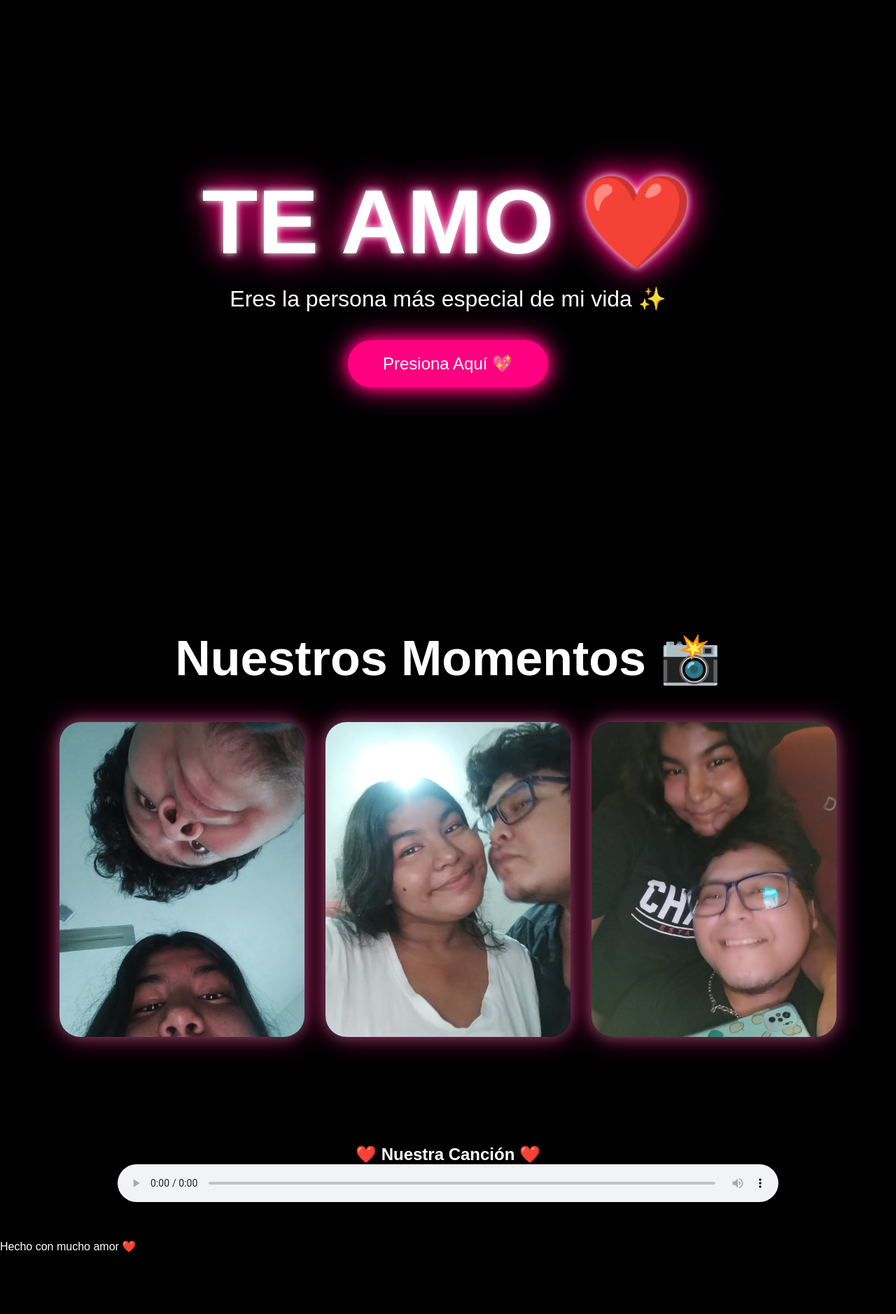
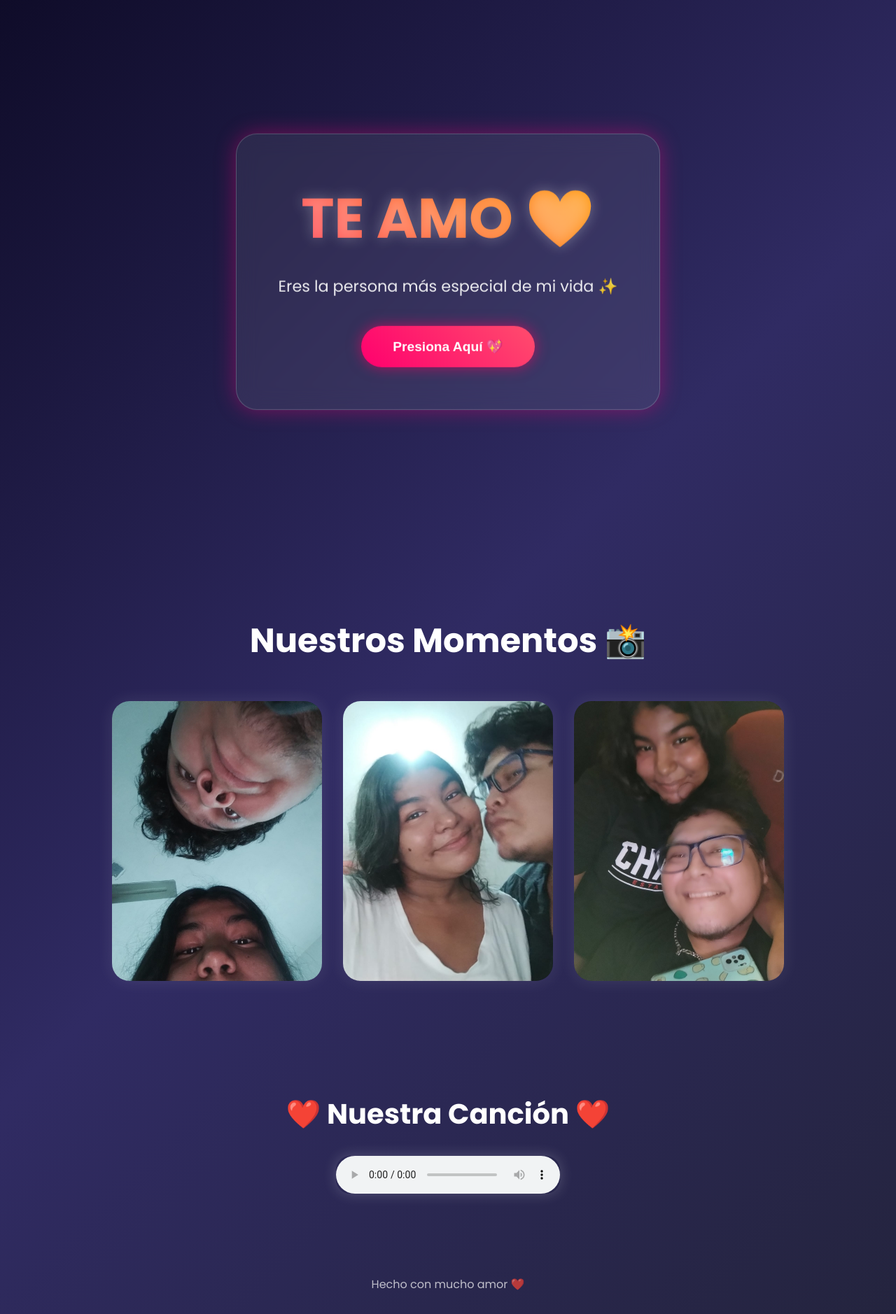
Before and after one commit to id21130110se2/amor, a PHP site: page / in a window 1280 px wide. Shown: the whole page at 70% size. Before the commit the page ends 1790 px from the top, so only its background shows below. Run offline with PHP 8.4, Linux system fonts and the light colour scheme.

Commit message:
Update style.css

```diff
--- a/style.css
+++ b/style.css
@@ -2,169 +2,201 @@
     margin:0;
     padding:0;
     box-sizing:border-box;
-    font-family:Arial, Helvetica, sans-serif;
 }
 
 body{
+
+    font-family:'Poppins',sans-serif;
+
+    background:
+    linear-gradient(
+    135deg,
+    #0f0c29,
+    #302b63,
+    #24243e);
+
     overflow-x:hidden;
-    background:#000;
+
     color:white;
 }
 
-/* Fondo */
+/* HERO */
 
-.background{
-    position:fixed;
+.hero{
+
     width:100%;
-    height:100vh;
+    min-height:100vh;
+
+    display:flex;
+    justify-content:center;
+    align-items:center;
+
+    padding:40px;
+}
+
+/* GLASS EFFECT */
+
+.glass{
+
+    background:rgba(255,255,255,0.08);
+
+    border:1px solid rgba(255,255,255,0.2);
+
+    backdrop-filter:blur(15px);
+
+    padding:60px;
+
+    border-radius:30px;
+
+    text-align:center;
+
+    box-shadow:
+    0 0 30px rgba(255,0,128,0.4);
+
+    animation:float 4s ease-in-out infinite;
+}
+
+/* TITULO */
+
+.title{
+
+    font-size:5rem;
+
+    font-weight:700;
 
     background:
     linear-gradient(
-        45deg,
-        #ff0080,
-        #7928ca,
-        #00c6ff
-    );
+    45deg,
+    #ff4d6d,
+    #ff9e00);
 
-    background-size:400% 400%;
+    -webkit-background-clip:text;
 
-    animation:bgAnimation 10s infinite alternate;
+    -webkit-text-fill-color:transparent;
 
-    z-index:-3;
+    text-shadow:
+    0 0 20px rgba(255,255,255,0.3);
+
+    margin-bottom:20px;
 }
 
-@keyframes bgAnimation{
+/* SUB */
 
-    0%{
-        background-position:0% 50%;
-    }
+.subtitle{
 
-    100%{
-        background-position:100% 50%;
-    }
+    font-size:1.4rem;
 
+    opacity:0.9;
+
+    margin-bottom:40px;
 }
 
-/* Hero */
-
-.hero{
-    height:100vh;
-
-    display:flex;
-    flex-direction:column;
-
-    justify-content:center;
-    align-items:center;
-
-    text-align:center;
-
-    padding:20px;
-}
-
-.title{
-
-    font-size:120px;
-
-    text-shadow:
-    0 0 10px white,
-    0 0 30px #ff0080,
-    0 0 50px #ff0080;
-
-    animation:pulse 2s infinite;
-}
-
-.subtitle{
-    font-size:32px;
-    margin-top:20px;
-}
-
-/* Botón */
+/* BOTON */
 
 button{
 
-    margin-top:40px;
-
-    padding:20px 50px;
+    padding:18px 45px;
 
     border:none;
 
     border-radius:50px;
 
-    background:#ff0080;
+    font-size:1.2rem;
+
+    font-weight:bold;
+
+    cursor:pointer;
 
     color:white;
 
-    font-size:24px;
+    background:
+    linear-gradient(
+    45deg,
+    #ff006e,
+    #ff4d6d);
 
-    cursor:pointer;
-
-    transition:0.5s;
+    transition:0.4s;
 
     box-shadow:
-    0 0 20px #ff0080,
-    0 0 40px #ff0080;
+    0 0 20px rgba(255,0,100,0.6);
 }
 
 button:hover{
 
     transform:scale(1.1);
 
-    background:white;
-
-    color:#ff0080;
+    box-shadow:
+    0 0 40px rgba(255,0,100,1);
 }
 
-/* Carta */
+/* CARTA */
 
 .message-box{
 
-    width:80%;
+    display:none;
 
-    margin:auto;
+    justify-content:center;
+
+    align-items:center;
+
+    padding:60px 20px;
+}
+
+.message-box.show{
+
+    display:flex;
+
+    animation:fade 1s ease;
+}
+
+.card{
+
+    max-width:700px;
+
+    background:rgba(255,255,255,0.08);
+
+    backdrop-filter:blur(12px);
 
     padding:50px;
 
-    background:rgba(255,255,255,0.1);
-
-    backdrop-filter:blur(10px);
-
-    border-radius:30px;
+    border-radius:25px;
 
     text-align:center;
 
-    margin-bottom:100px;
+    border:1px solid rgba(255,255,255,0.2);
 
-    animation:fadeIn 1s;
+    box-shadow:
+    0 0 30px rgba(255,255,255,0.1);
 }
 
-.message-box h2{
-    font-size:60px;
-    margin-bottom:30px;
+.card h2{
+
+    font-size:2.5rem;
+
+    margin-bottom:25px;
+
+    color:#ff8fab;
 }
 
-.message-box p{
+.card p{
 
-    font-size:28px;
+    font-size:1.2rem;
 
-    line-height:1.8;
+    line-height:2;
 }
 
-.hidden{
-    display:none;
-}
-
-/* Galería */
+/* GALERIA */
 
 .gallery{
 
-    padding:100px 20px;
+    padding:80px 20px;
 
     text-align:center;
 }
 
 .gallery h2{
 
-    font-size:70px;
+    font-size:3rem;
 
     margin-bottom:50px;
 }
@@ -173,268 +205,178 @@ button:hover{
 
     display:flex;
 
+    gap:30px;
+
     justify-content:center;
-
-    gap:30px;
 
     flex-wrap:wrap;
 }
 
-.images img{
+.image-card{
 
-    width:350px;
-    height:450px;
+    width:300px;
 
-    object-fit:cover;
+    height:400px;
 
-    border-radius:30px;
+    overflow:hidden;
+
+    border-radius:25px;
+
+    position:relative;
 
     transition:0.5s;
 
     box-shadow:
-    0 0 20px rgba(255,255,255,0.3),
-    0 0 40px rgba(255,0,128,0.5);
+    0 0 25px rgba(255,255,255,0.1);
 }
 
-.images img:hover{
+.image-card img{
+
+    width:100%;
+    height:100%;
+
+    object-fit:cover;
+
+    transition:0.5s;
+}
+
+.image-card:hover{
 
     transform:
-    scale(1.05)
-    rotate(2deg);
+    translateY(-10px)
+    scale(1.03);
 }
 
-/* Letras */
+.image-card:hover img{
 
-.lyrics-section{
-
-    padding:100px 20px;
+    transform:scale(1.1);
 }
 
-.lyrics-container{
+/* MUSICA */
 
-    display:flex;
+.music-section{
 
-    justify-content:center;
-
-    align-items:center;
+    padding:80px 20px;
 
     text-align:center;
 }
 
-#lyrics{
+.music-section h2{
 
-    font-size:60px;
-
-    font-weight:bold;
-
-    text-shadow:
-    0 0 10px #ff0080,
-    0 0 20px #ff0080,
-    0 0 40px #ff0080;
-
-    animation:lyricsAnim 1s ease;
-
-    transition:0.5s;
-
-    max-width:900px;
-}
-
-/* Contador */
-
-.timer-section{
-
-    padding:100px 20px;
-
-    text-align:center;
-}
-
-.timer-section h2{
-
-    font-size:70px;
+    font-size:2.5rem;
 
     margin-bottom:30px;
 }
 
-#timer{
+audio{
 
-    font-size:50px;
+    width:320px;
 
-    font-weight:bold;
+    border-radius:20px;
 
-    text-shadow:
-    0 0 20px #ff0080;
+    box-shadow:
+    0 0 20px rgba(255,255,255,0.2);
 }
 
-/* Música */
+/* FOOTER */
 
-.music-section{
-
-    padding:50px;
+footer{
 
     text-align:center;
+
+    padding:30px;
+
+    opacity:0.7;
 }
 
-audio{
+/* CORAZONES */
 
-    width:80%;
-}
-
-/* Corazones */
-
-.hearts{
+.heart{
 
     position:fixed;
 
-    width:100%;
+    bottom:-20px;
 
-    height:100vh;
+    font-size:2rem;
 
-    overflow:hidden;
+    animation:rise linear forwards;
 
-    z-index:-2;
+    z-index:999;
 }
 
-.heart{
-
-    position:absolute;
-
-    font-size:30px;
-
-    animation:float 6s linear infinite;
-}
-
-/* Animaciones */
-
-@keyframes float{
+@keyframes rise{
 
     0%{
-
         transform:
-        translateY(100vh)
-        scale(0);
+        translateY(0)
+        rotate(0deg);
 
         opacity:1;
     }
 
     100%{
-
         transform:
-        translateY(-10vh)
-        scale(1.5);
+        translateY(-120vh)
+        rotate(360deg);
 
         opacity:0;
     }
 }
 
-@keyframes pulse{
+/* FLOAT */
+
+@keyframes float{
 
     0%{
-        transform:scale(1);
+        transform:translateY(0);
     }
 
     50%{
-        transform:scale(1.1);
+        transform:translateY(-15px);
     }
 
     100%{
-        transform:scale(1);
-    }
-}
-
-@keyframes fadeIn{
-
-    from{
-
-        opacity:0;
-
-        transform:translateY(50px);
-    }
-
-    to{
-
-        opacity:1;
-
         transform:translateY(0);
     }
 }
 
-@keyframes lyricsAnim{
+/* FADE */
+
+@keyframes fade{
 
     from{
-
         opacity:0;
-
-        transform:
-        scale(0.5)
-        translateY(50px);
+        transform:translateY(30px);
     }
 
     to{
-
         opacity:1;
-
-        transform:
-        scale(1)
-        translateY(0);
+        transform:translateY(0);
     }
 }
 
-/* RESPONSIVE MÓVIL */
+/* RESPONSIVE */
 
 @media(max-width:768px){
 
     .title{
-        font-size:55px;
+
+        font-size:3rem;
     }
 
-    .subtitle{
-        font-size:22px;
+    .glass{
+
+        padding:40px 20px;
     }
 
-    button{
+    .gallery h2{
 
-        width:100%;
-
-        max-width:300px;
-
-        font-size:20px;
+        font-size:2rem;
     }
 
-    .message-box{
-
-        width:90%;
+    .card{
 
         padding:30px;
     }
 
-    .message-box h2{
-        font-size:35px;
-    }
-
-    .message-box p{
-        font-size:20px;
-    }
-
-    .gallery h2,
-    .timer-section h2{
-        font-size:40px;
-    }
-
-    .images img{
-
-        width:100%;
-        height:300px;
-    }
-
-    #lyrics{
-        font-size:30px;
-    }
-
-    #timer{
-        font-size:28px;
-    }
-
-    audio{
-        width:100%;
-    }
 }
```
